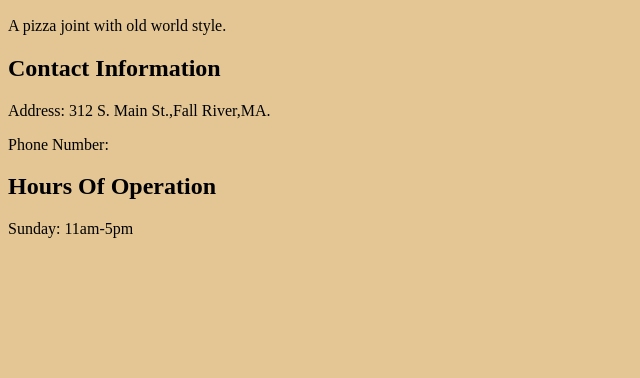
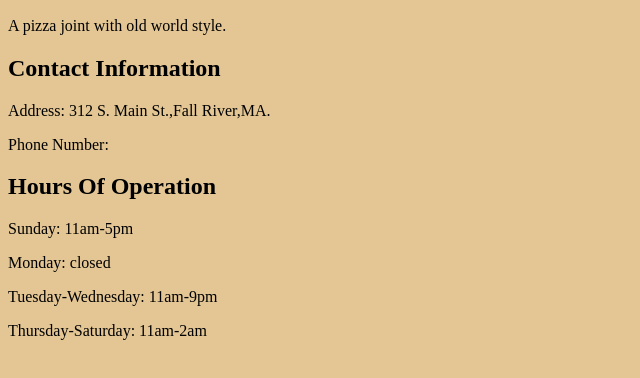
Before and after one commit to alexisridge/alexisridge.github.io, a plain HTML site: page RestaurantLab/Restaurant.html in a window 1280 px wide. Shown: the part 412-790 px from the top of the page, without its empty margins (0-640 px from the left). Drawn offline with Linux system fonts and the light colour scheme.

Commit message:
Update Restaurant.html

```diff
--- a/RestaurantLab/Restaurant.html
+++ b/RestaurantLab/Restaurant.html
@@ -13,6 +13,9 @@
     <p>Phone Number: </p>
   <h2> Hours Of Operation</h2>
     <p>Sunday: 11am-5pm</p>
+    <p>Monday: closed </p>
+    <p>Tuesday-Wednesday: 11am-9pm</p>
+    <p>Thursday-Saturday: 11am-2am</p>
 
   </body>
 </html>
```
